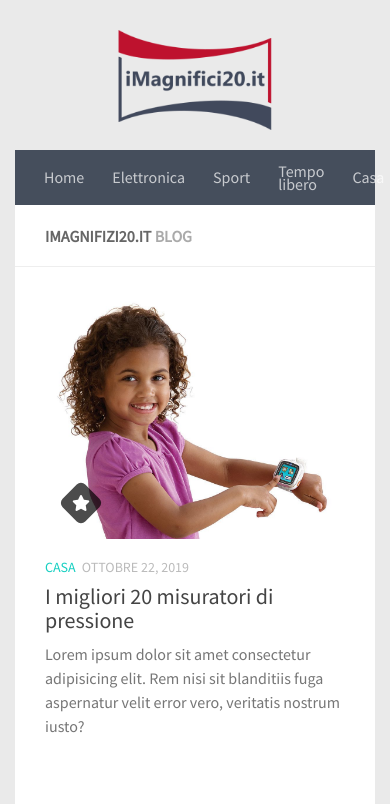
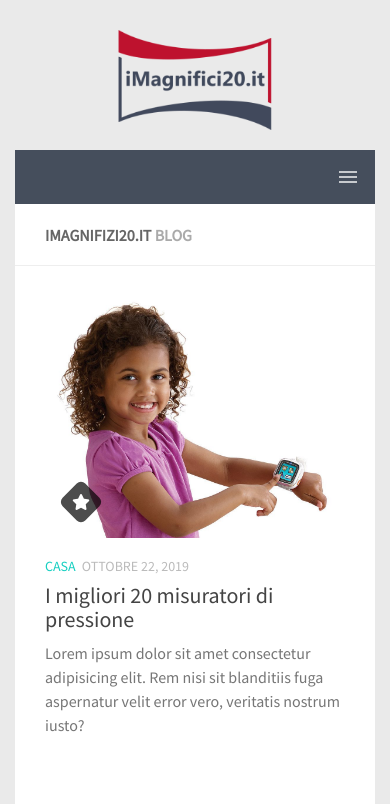
Before and after one commit to analebyodkina/iMagnifizi, a plain HTML site: page index.html in a window 390 px wide. Shown: the top 804 px of the page. Drawn offline with nearby package versions, Linux system fonts and the light colour scheme.

Commit message:
added burger

```diff
--- a/js/script.js
+++ b/js/script.js
@@ -2,6 +2,7 @@
 function navToggle() {
     var headerUl = document.getElementById("headerUl");
     headerUl.classList.toggle("active");
+    document.body.classList.toggle('overflow-y-hidden');
   }
 
 // right sidebar
--- a/scss/_burger.scss
+++ b/scss/_burger.scss
@@ -1,28 +1,12 @@
-
-
-
-// <nav class="nav header__nav">
-//                     <ul class="header__ul" id="headerUl">
-//                         <li class="header__li"><a href="#" class="header__a _active">Home</a></li>
-//                         <li class="header__li"><a href="#" class="header__a">Service</a></li>
-//                         <li class="header__li"><a href="#" class="header__a">Doctors</a></li>
-//                         <li class="header__li"><a href="#" class="header__a">Gallery</a></li>
-//                         <li class="header__li"><a href="#" class="header__a">Contact</a></li>
-//                         <span class="material-symbols-outlined" id="close" onclick="navToggle()">close</span>
-//                     </ul>
-//                 </nav>
-//                 <div class="header__burger">
-//                     <span class="material-symbols-outlined" onclick="navToggle()">menu</span>
-//                 </div>
 
 
 @include tablet {
-    .header__ul {
+    .nav__ul {
         position: fixed;
         width: 100%;
         height: 100%;
         overflow-y: auto;
-        background: $color-primary;
+        background: $color-head;
         left: 0;
         top: 0;
         flex-direction: column;
@@ -33,24 +17,24 @@
         transition: $transition;
         z-index: 99;
     }
-    .header__ul.active {
+    .nav__ul.active {
         transform: translateX(0%);
         z-index: 99;
     }
-    .header__ul .material-symbols-outlined {
+    .nav__ul .material-symbols-outlined {
         display: inline-block;
         position: fixed;
         top: 40px;
         right: 40px;
         color: $white;
     }
-    .header__a {
+    .header a {
         color: $white;
         font-size: 30px;
         line-height: 46px;
         font-weight: 600;
     }
-    .header__a:hover {
+    .header a:hover {
         text-decoration: underline;
         color: $white;
 
--- a/scss/blocks/_header.scss
+++ b/scss/blocks/_header.scss
@@ -16,6 +16,13 @@
     &__burger,
     #close {
         display: none;
+        @include mobile {
+            display: flex;
+            padding: 15rem 0;
+            justify-content: flex-end;
+            color: $white;
+            opacity: 0.7;
+        }
     }
 
 }
```
Also changed, not shown: css/style.css.
